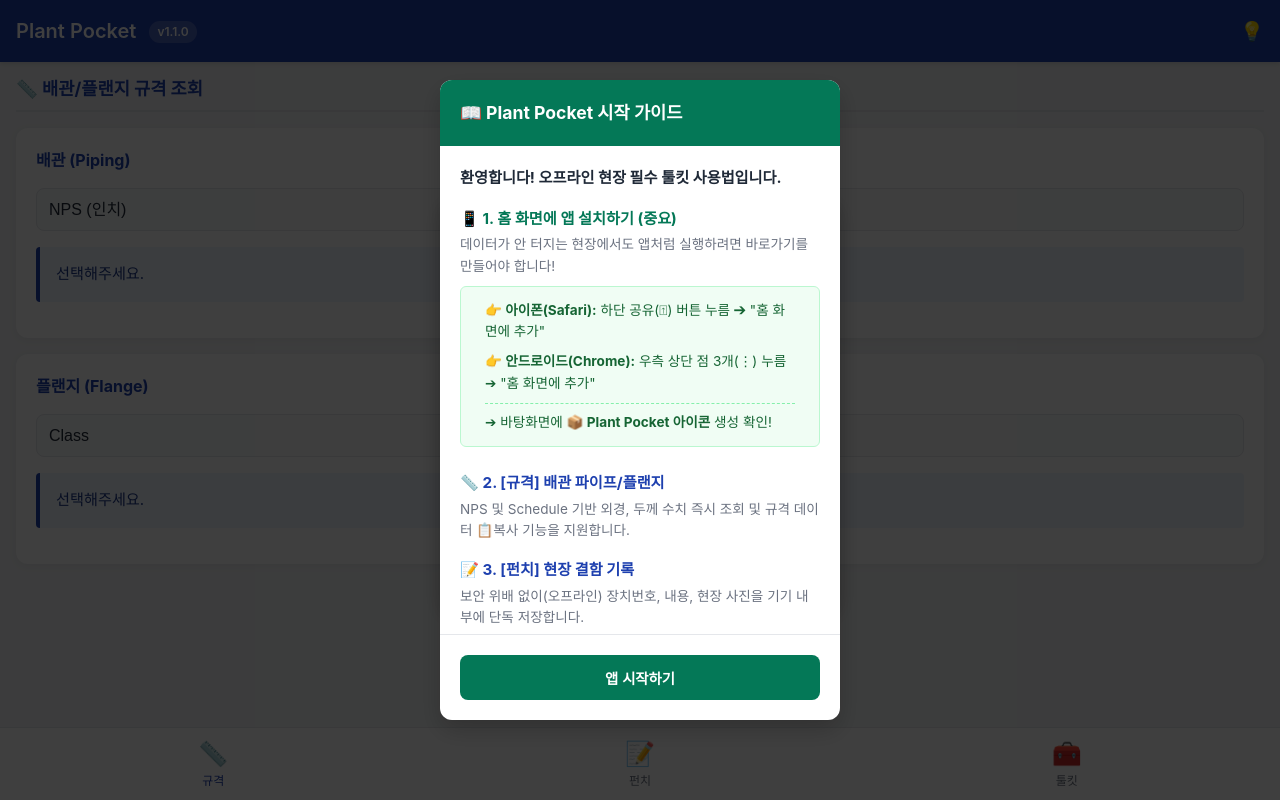
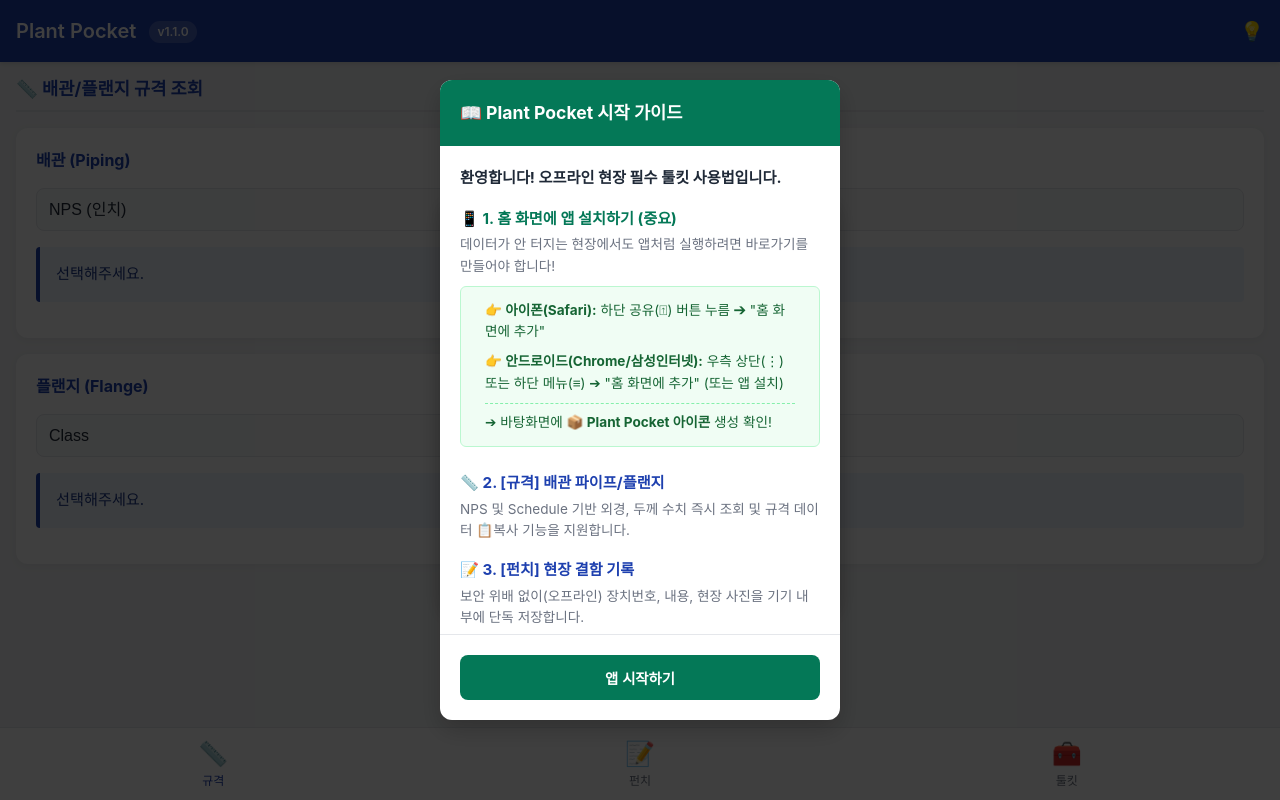
Before and after one commit to zoo30188-ctrl/plant-pocket, a website built with Vite: page index.html in a window 1280 px wide. Built offline with nearby package versions, Linux system fonts and the light colour scheme.

Commit message:
docs: update manual to include Samsung Internet installation instructions

```diff
--- a/index.html
+++ b/index.html
@@ -232,7 +232,7 @@
             <p style="font-size:0.85rem; color:var(--text-muted); margin-top:0.2rem;">데이터가 안 터지는 현장에서도 앱처럼 실행하려면 바로가기를 만들어야 합니다!</p>
             <ul style="font-size:0.85rem; background:#f0fdf4; padding:0.8rem 1.5rem; border-radius:6px; margin-top:0.5rem; border:1px solid #bbf7d0; color:#166534; list-style-type: none;">
               <li style="margin-bottom:0.5rem;"><strong>👉 아이폰(Safari):</strong> 하단 공유(⍐) 버튼 누름 ➔ "홈 화면에 추가"</li>
-              <li style="margin-bottom:0.5rem;"><strong>👉 안드로이드(Chrome):</strong> 우측 상단 점 3개(⋮) 누름 ➔ "홈 화면에 추가"</li>
+              <li style="margin-bottom:0.5rem;"><strong>👉 안드로이드(Chrome/삼성인터넷):</strong> 우측 상단(⋮) 또는 하단 메뉴(≡) ➔ "홈 화면에 추가" (또는 앱 설치)</li>
               <li style="padding-top:0.5rem; border-top:1px dashed #86efac; margin-bottom:0;">➔ 바탕화면에 <strong>📦 Plant Pocket 아이콘</strong> 생성 확인!</li>
             </ul>
           </div>
```
